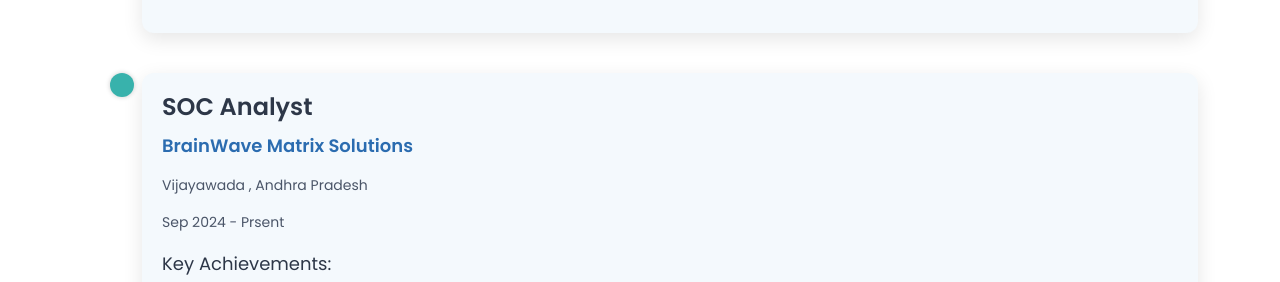
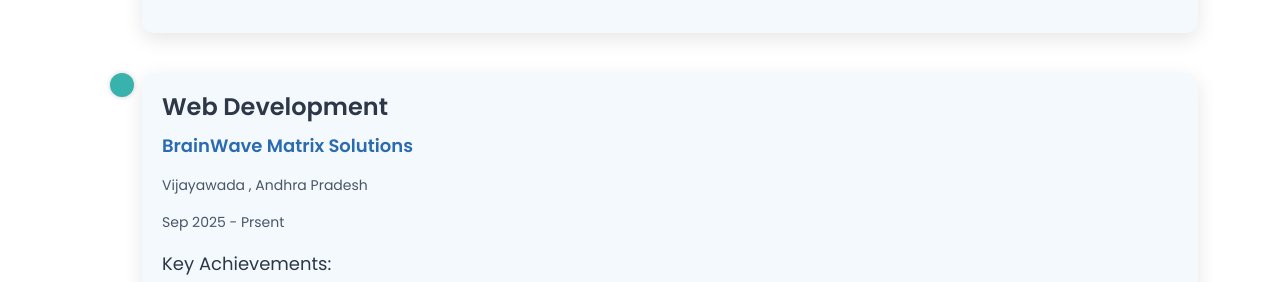
Before and after one commit to Avinash290404/Portfolio-Website, a plain HTML site: page index.html in a window 1280 px wide. Shown: the part 4067-4349 px from the top of the page. Drawn offline with nearby package versions, Linux system fonts and the light colour scheme.

Commit message:
git commit

```diff
--- a/index.html
+++ b/index.html
@@ -555,10 +555,10 @@
                     <div class="timeline-dot"></div>
                     <div class="experience-card">
                         <div class="experience-header">
-                            <h4>SOC Analyst</h4>
+                            <h4>Web Development</h4>
                             <p class="company-name">BrainWave Matrix Solutions</p>
                             <p class="location">Vijayawada , Andhra Pradesh</p>
-                            <p class="dates">Sep 2024 - Prsent</p>
+                            <p class="dates">Sep 2025 - Prsent</p>
                         </div>
                         <h5>Key Achievements:</h5>
                         <ul>
@@ -1026,10 +1026,6 @@
         integrity="sha384-MrcW6ZMFYlzcLA8Nl+NtUVF0sA7MsXsP1UyJoMp4YLEuNSfAP+JcXn/tWtIaxVXM"
         crossorigin="anonymous"></script>
 
-    <!-- <script type="text/javascript" src="https://cdn.jsdelivr.net/npm/@emailjs/browser@4/dist/email.min.js">
-
-    </script> -->
-
 </body>
 
 </html>
```
